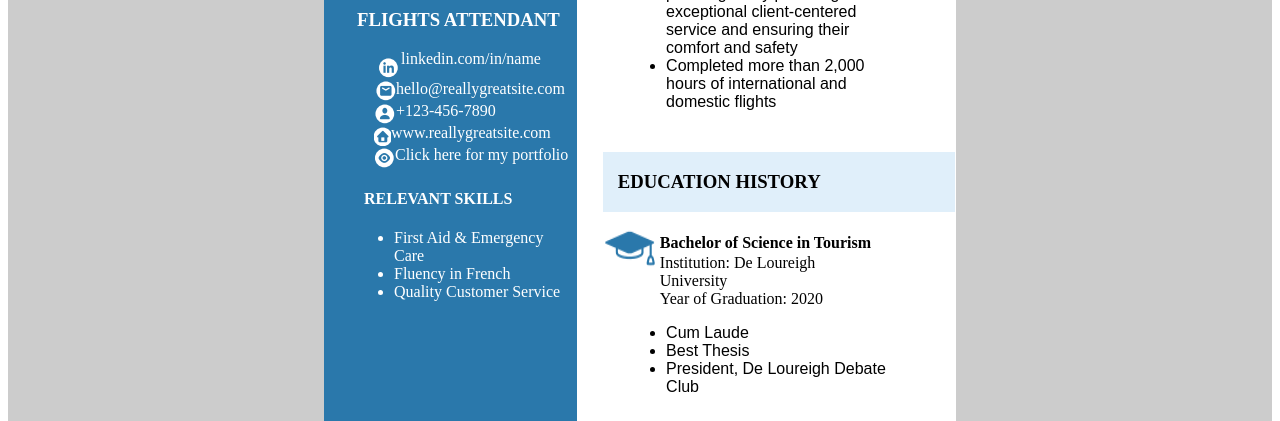
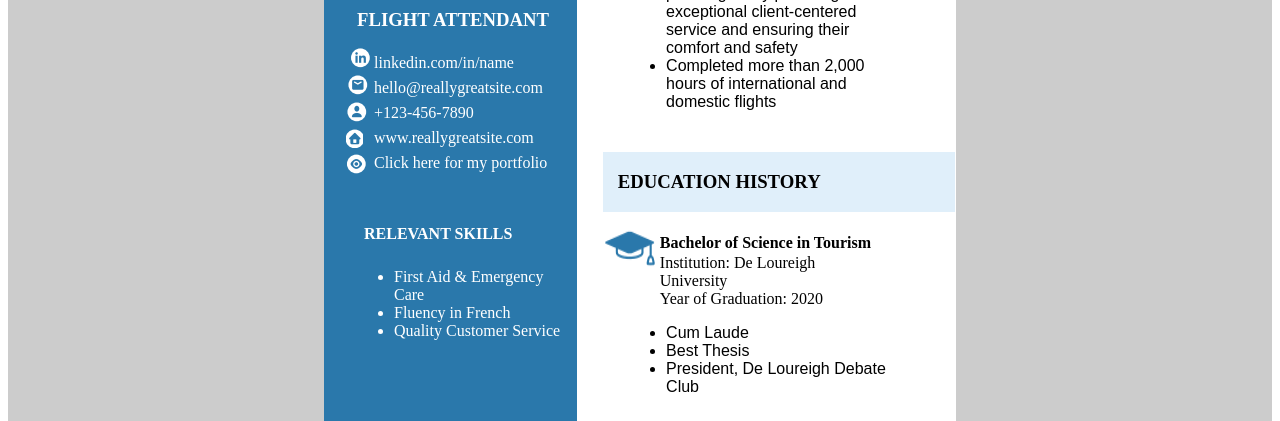
Before and after one commit to RITES-JOSH/firstapp, a plain HTML site: page Images/resume.html in a window 1280 px wide. Shown: the part 379-800 px from the top of the page. Drawn offline with Linux system fonts and the light colour scheme.

Commit message:
further changes

```diff
--- a/Images/resume.html
+++ b/Images/resume.html
@@ -13,22 +13,27 @@
     <div class="wholebody">
         <div class="container">
             <div class="leftcontainer">
-
                 <img src="../Images/personal.png" style=width:80%;margin:30px;>
-
                 <div class="name">
                     <h1>KIAN GRAHAM</h1>
                 </div>
                 <div class="cast">
-                    <h3>FLIGHTS ATTENDANT</h3>
+                    <h3>FLIGHT ATTENDANT</h3>
+                </div>
+                <div class="icons">
+                    <img src="1.png">
+                    <img src="2.png">
+                    <img src="3.png">
+                    <img src="4.png">
+                    <img src="5.png">
                 </div>
                 <div class="social">
                     <ul>
-                        <li><img src="../images/1.png" /><span>linkedin.com/in/name</span></li>
-                        <li><img src="../images/2.png" /><span>hello@reallygreatsite.com</span></li>
-                        <li><img src="../images/3.png" /><span>+123-456-7890</span></li>
-                        <li><img src="../images/4.png" /><span>www.reallygreatsite.com</span></li>
-                        <li><img src="../images/5.png" /><span>Click here for my portfolio</span></li>
+                        <li>linkedin.com/in/name</li>
+                        <li>hello@reallygreatsite.com</li>
+                        <li>+123-456-7890</li>
+                        <li>www.reallygreatsite.com</li>
+                        <li>Click here for my portfolio</li>
                     </ul>
                 </div>
                 <div class="skills">
@@ -98,7 +103,7 @@
                     <h4>Flight Safety Training</h4>
                 </div>
                 <div class="paragraph">
-                    <p>Institution: National Aviation Association
+                   <p>Institution: National Aviation Association
                         2020</p>
                 </div>
                 <div class="images">
--- a/Images/style.css
+++ b/Images/style.css
@@ -33,11 +33,14 @@
     margin-left: 33px;margin-top: -10px;
 }
 .social li{
-    list-style-type:none;display:flex;margin-left: 10px;
+    list-style-type:none;margin-left: 10px;line-height: 25px;
 }
 .skills{
-    margin-left: 40px
+    margin-left: 40px;margin-top: 50px;
 }
 .services{
-    margin-left: 30px;
+    margin-left: 30px;margin-top:25px;
 }
+.icons{
+    float: left;width: 10px;margin-left: 22px;margin-top: -10px;vertical-align: middle;
+}
```
